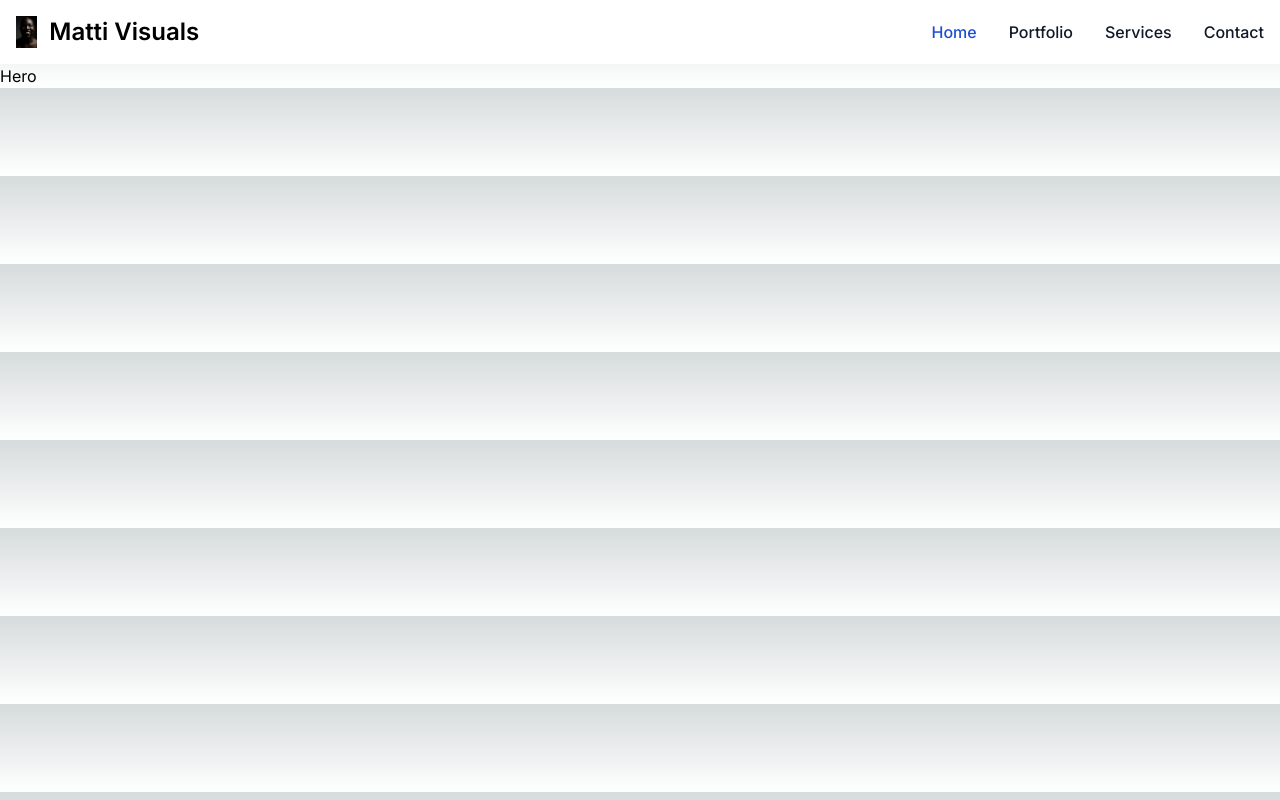
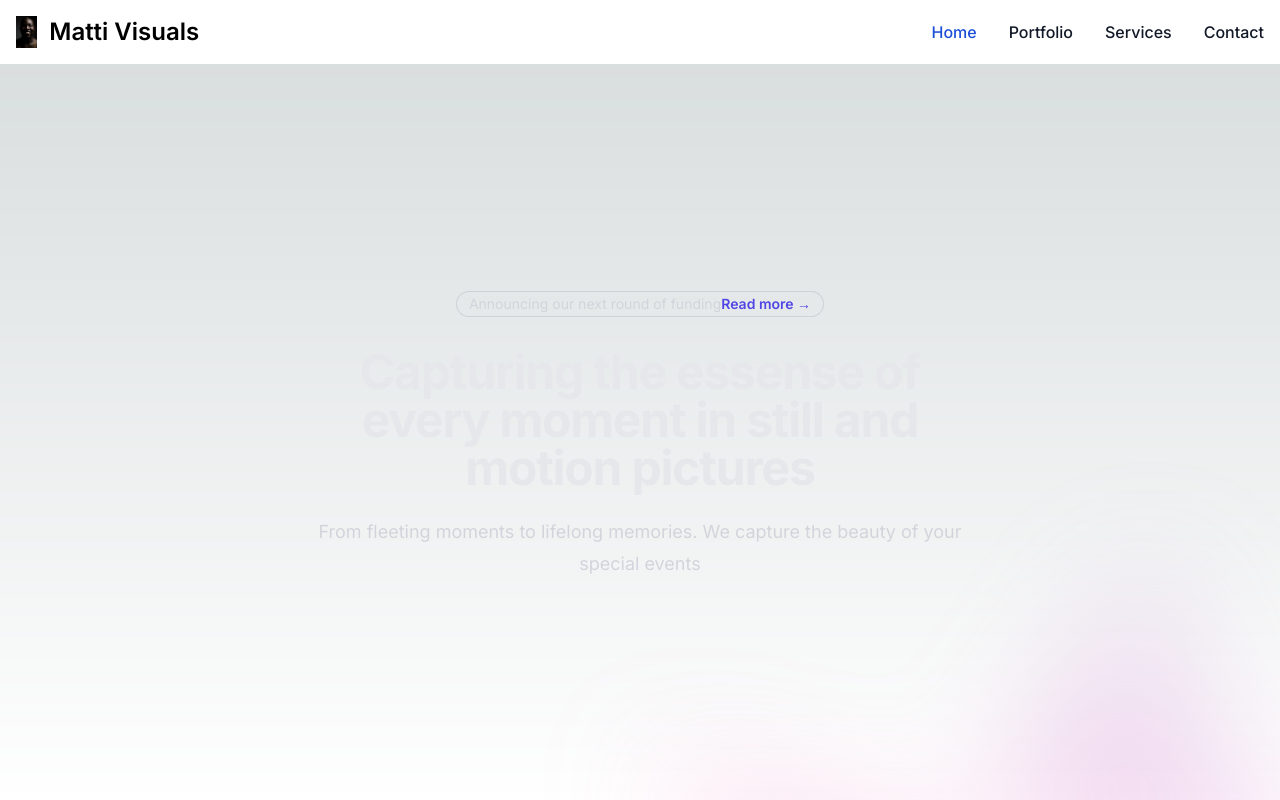
Before and after one commit to mattipelumi/website, a Next.js app: page / in a window 1280 px wide. Shown: the top 800 px of the page. Built offline with nearby package versions, Linux system fonts and the light colour scheme.

Commit message:
hero section done without bg img

```diff
--- a/components/Hero.tsx
+++ b/components/Hero.tsx
@@ -1,7 +1,52 @@
 import React from 'react';
+import Image from 'next/image';
+import pelu from '../assets/pelu.jpg';
 
 const Hero = () => {
-	return <div>Hero</div>;
+	return (
+		<div>
+			<div className='relative isolate px-6 pt-1 lg:px-8'>
+				<div
+					className='absolute inset-x-0 -top-40 -z-10 transform-gpu overflow-hidden sm:-top-40'
+					aria-hidden='true'
+				>
+					<div className='relative left-[calc(50%-11rem)] aspect-[1155/678] w-[36.125rem] -translate-x-1/2 rotate-[30deg]  sm:left-[calc(50%-30rem)] sm:w-[72.1875rem]' />
+				</div>
+				<div className='mx-auto max-w-2xl py-12 sm:py-48 lg:py-56'>
+					<div className='hidden sm:mb-8 sm:flex sm:justify-center'>
+						<div className='relative rounded-full px-3 text-sm leading-6 text-gray-300 ring-1 ring-gray-900/10 hover:ring-gray-900/20'>
+							Announcing our next round of funding
+							<a href='#' className='font-semibold text-indigo-600'>
+								<span className='absolute inset-0' aria-hidden='true' />
+								Read more <span aria-hidden='true'>&rarr;</span>
+							</a>
+						</div>
+					</div>
+					<div className='text-center'>
+						<h1 className='text-4xl font-bold tracking-tight text-gray-200 sm:text-5xl'>
+							Capturing the essense of every moment in still and motion pictures
+						</h1>
+						<p className='mt-6 text-lg leading-8 text-gray-300'>
+							From fleeting moments to lifelong memories. We capture the beauty
+							of your special events
+						</p>
+					</div>
+				</div>
+				<div
+					className='absolute inset-x-0 top-[calc(100%-13rem)] -z-10 transform-gpu overflow-hidden blur-3xl sm:top-[calc(100%-30rem)]'
+					aria-hidden='true'
+				>
+					<div
+						className='relative left-[calc(50%+3rem)] aspect-[1155/678] w-[36.125rem] -translate-x-1/2 bg-gradient-to-tr from-[#ff80b5] to-[#9089fc] opacity-30 sm:left-[calc(50%+36rem)] sm:w-[72.1875rem]'
+						style={{
+							clipPath:
+								'polygon(74.1% 44.1%, 100% 61.6%, 97.5% 26.9%, 85.5% 0.1%, 80.7% 2%, 72.5% 32.5%, 60.2% 62.4%, 52.4% 68.1%, 47.5% 58.3%, 45.2% 34.5%, 27.5% 76.7%, 0.1% 64.9%, 17.9% 100%, 27.6% 76.8%, 76.1% 97.7%, 74.1% 44.1%)',
+						}}
+					/>
+				</div>
+			</div>
+		</div>
+	);
 };
 
 export default Hero;
```
